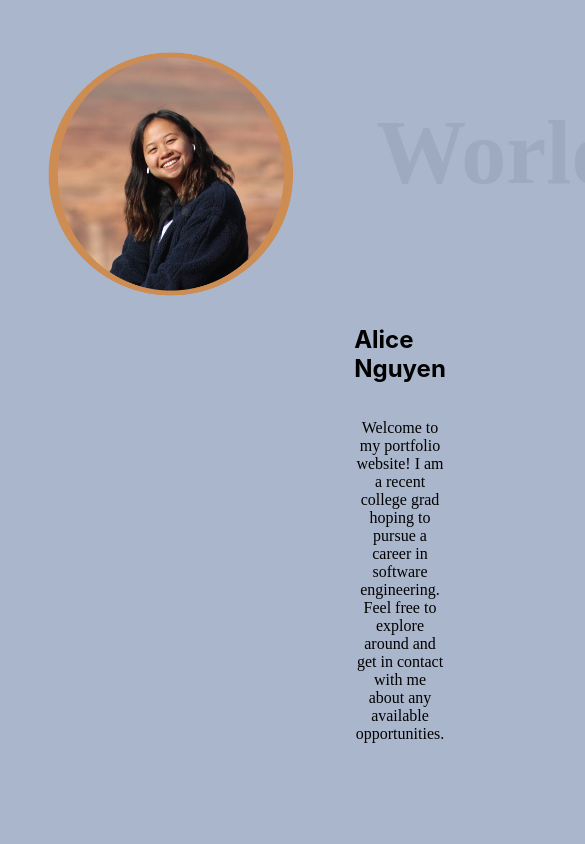
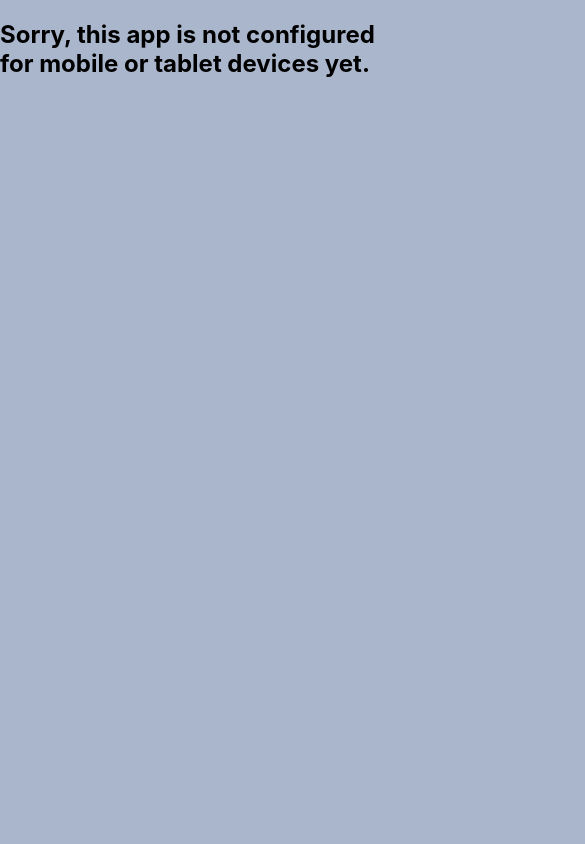
Before and after one commit to anguy212/gettoknome, a React (Create React App) app: page / in a window 390 px wide. Shown: the top 844 px of the page, 585 px wide, since content can reach past the window. Built offline with nearby package versions, Linux system fonts and the light colour scheme.

Commit message:
checked for phone and tablet usage

```diff
--- a/src/App.js
+++ b/src/App.js
@@ -8,8 +8,6 @@ import Project from './Components/Project'
 import Main from './Components/Main'
 import * as Scroll from 'react-scroll'
 
-
-
 const Icons = {
   aboutMe: require('./Assets/AboutMeIcon.png'),
   projects: require('./Assets/IdeaIcon.png'),
@@ -18,6 +16,15 @@ const Icons = {
 }
 
 function App() {
+  const isTabletOrMobile = useMediaQuery({ maxWidth: 1224 })
+  if(isTabletOrMobile)
+  {
+    return(
+      <section>
+        <h1>Sorry, this app is not configured for mobile or tablet devices yet.</h1>
+      </section>
+    )
+  }
   return (
     <section className = "App">
         < Scroll.Element name = "Main">
```
